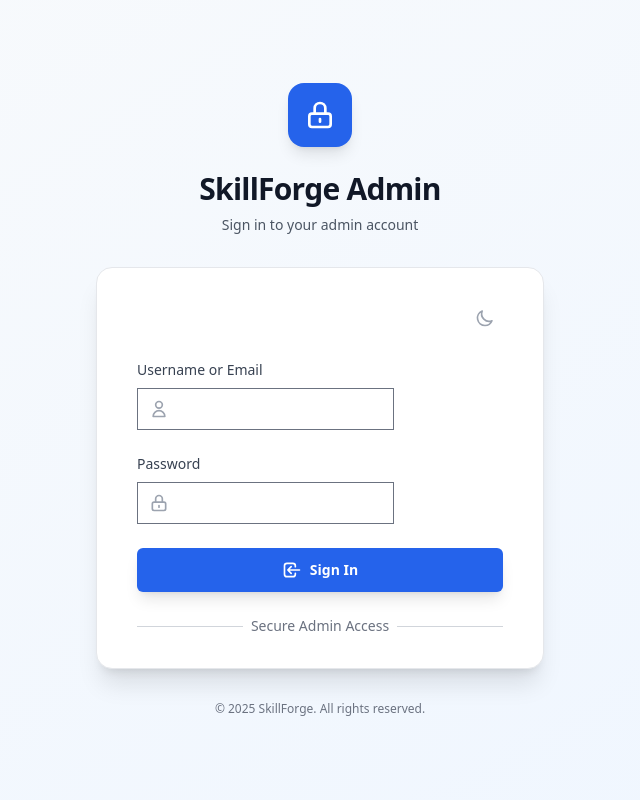
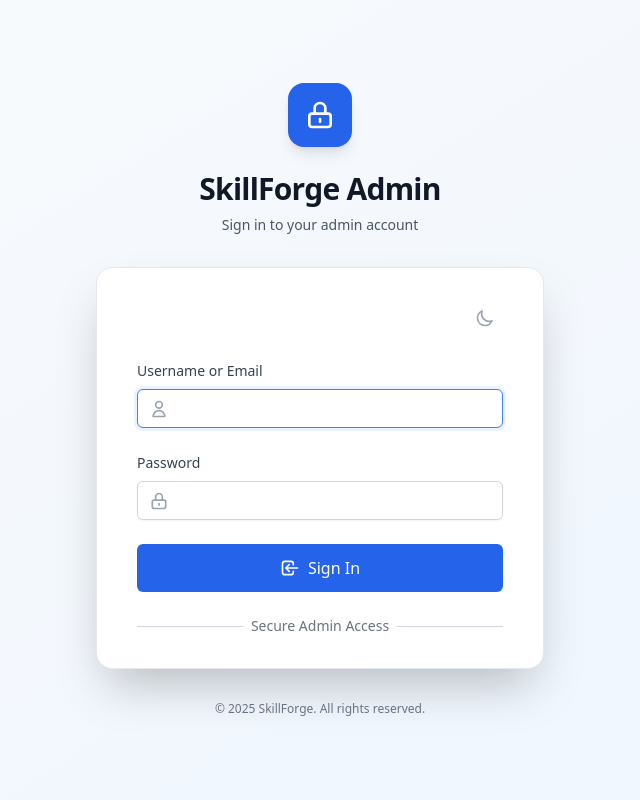
Before and after one commit to bugraahmetcaglar/skillforge, a Django app: template templates/admin/login.html in a window 1280 px wide. Shown: the whole page, without its empty margins (320-960 px from the left). Run offline with Django 4.2, Linux system fonts and the light colour scheme; the template is opened without the code that fills it: most values are stand-ins (such as "Sample title", 1, 10 or a date in 2020); form fields are guessed from the names that the template uses; style sheets or scripts are compiled from the project's sources; some libraries are stand-ins or nearby versions.

Commit message:
admin templates

```diff
--- a/templates/admin/login.html
+++ b/templates/admin/login.html
@@ -7,7 +7,179 @@
     <title>{% block title %}{{ title }} | {{ site_title|default:'SkillForge Admin' }}{% endblock %}</title>
 
     <!-- Tailwind CSS -->
-    <link href="{% static 'admin/css/admin.css' %}" rel="stylesheet">
+    <script src="https://cdn.tailwindcss.com"></script>
+    <script>
+        tailwind.config = {
+            darkMode: 'class',
+            theme: {
+                extend: {
+                    colors: {
+                        primary: {
+                            50: '#eff6ff',
+                            100: '#dbeafe',
+                            200: '#bfdbfe',
+                            300: '#93c5fd',
+                            400: '#60a5fa',
+                            500: '#3b82f6',
+                            600: '#2563eb',
+                            700: '#1d4ed8',
+                            800: '#1e40af',
+                            900: '#1e3a8a',
+                        }
+                    }
+                }
+            }
+        }
+    </script>
+
+    <!-- Custom CSS for admin components -->
+    <style>
+        .admin-card {
+            background: white;
+            border-radius: 1rem;
+            box-shadow: 0 1px 3px 0 rgb(0 0 0 / 0.1), 0 1px 2px -1px rgb(0 0 0 / 0.1);
+            border: 1px solid rgb(229 231 235);
+        }
+        .dark .admin-card {
+            background: rgb(31 41 55);
+            border-color: rgb(75 85 99);
+        }
+        .btn-primary {
+            background: rgb(37 99 235);
+            color: white;
+            font-weight: 500;
+            padding: 0.75rem 1rem;
+            border-radius: 0.375rem;
+            transition: all 0.2s ease-in-out;
+            border: none;
+            cursor: pointer;
+            width: 100%;
+        }
+        .btn-primary:hover {
+            background: rgb(29 78 216);
+            transform: translateY(-1px);
+            box-shadow: 0 10px 15px -3px rgb(0 0 0 / 0.1), 0 4px 6px -4px rgb(0 0 0 / 0.1);
+        }
+        .form-input {
+            display: block;
+            width: 100%;
+            border-radius: 0.375rem;
+            border: 1px solid rgb(209 213 219);
+            background: white;
+            color: rgb(17 24 39);
+            box-shadow: 0 1px 2px 0 rgb(0 0 0 / 0.05);
+            font-size: 0.875rem;
+            padding: 0.5rem 0.75rem;
+        }
+        .form-input:focus {
+            outline: none;
+            border-color: rgb(59 130 246);
+            box-shadow: 0 0 0 3px rgb(59 130 246 / 0.1);
+        }
+        .dark .form-input {
+            background: rgb(55 65 81);
+            border-color: rgb(75 85 99);
+            color: white;
+        }
+        .dark .form-input:focus {
+            border-color: rgb(59 130 246);
+        }
+        .animate-fade-in {
+            animation: fadeIn 0.5s ease-in-out;
+        }
+        .animate-slide-in {
+            animation: slideIn 0.3s ease-out;
+        }
+        @keyframes fadeIn {
+            from { opacity: 0; }
+            to { opacity: 1; }
+        }
+        @keyframes slideIn {
+            from { transform: translateY(-10px); opacity: 0; }
+            to { transform: translateY(0); opacity: 1; }
+        }
+
+        /* Fix form positioning */
+        .login-container {
+            min-height: 100vh;
+            display: flex;
+            flex-direction: column;
+            justify-content: center;
+            padding: 3rem 1.5rem;
+        }
+
+        .login-form-wrapper {
+            margin: 2rem auto 0;
+            width: 100%;
+            max-width: 28rem;
+        }
+
+        .login-card {
+            padding: 2rem 1rem;
+            box-shadow: 0 25px 50px -12px rgb(0 0 0 / 0.25);
+        }
+
+        @media (min-width: 640px) {
+            .login-card {
+                border-radius: 1rem;
+                padding: 2rem 2.5rem;
+            }
+        }
+
+        .header-container {
+            margin: 0 auto;
+            width: 100%;
+            max-width: 28rem;
+        }
+
+        .logo-container {
+            display: flex;
+            justify-content: center;
+        }
+
+        .logo-icon {
+            width: 4rem;
+            height: 4rem;
+            background: rgb(37 99 235);
+            border-radius: 1rem;
+            display: flex;
+            align-items: center;
+            justify-content: center;
+            box-shadow: 0 10px 15px -3px rgb(0 0 0 / 0.1), 0 4px 6px -4px rgb(0 0 0 / 0.1);
+        }
+
+        .form-field {
+            margin-bottom: 1.5rem;
+        }
+
+        .form-label {
+            display: block;
+            font-size: 0.875rem;
+            font-weight: 500;
+            color: rgb(55 65 81);
+            margin-bottom: 0.5rem;
+        }
+
+        .dark .form-label {
+            color: rgb(209 213 219);
+        }
+
+        .input-wrapper {
+            position: relative;
+        }
+
+        .input-icon {
+            position: absolute;
+            top: 50%;
+            left: 0.75rem;
+            transform: translateY(-50%);
+            pointer-events: none;
+        }
+
+        .form-input.with-icon {
+            padding-left: 2.5rem;
+        }
+    </style>
 
     <!-- Google Fonts - Inter -->
     <link rel="preconnect" href="https://fonts.googleapis.com">
@@ -20,12 +192,12 @@
 
 <body class="h-full bg-gradient-to-br from-slate-50 to-blue-50 dark:from-slate-900 dark:to-slate-800 font-sans antialiased" x-data="{ darkMode: localStorage.getItem('darkMode') === 'true' }" x-init="$watch('darkMode', val => localStorage.setItem('darkMode', val))" :class="{ 'dark': darkMode }">
 
-    <div class="min-h-full flex flex-col justify-center py-12 sm:px-6 lg:px-8">
+    <div class="login-container">
         <!-- Header -->
-        <div class="sm:mx-auto sm:w-full sm:max-w-md">
+        <div class="header-container">
             <!-- Logo/Icon -->
-            <div class="flex justify-center">
-                <div class="w-16 h-16 bg-primary-600 rounded-2xl flex items-center justify-center shadow-lg">
+            <div class="logo-container">
+                <div class="logo-icon">
                     <svg class="w-8 h-8 text-white" fill="none" stroke="currentColor" viewBox="0 0 24 24">
                         <path stroke-linecap="round" stroke-linejoin="round" stroke-width="2" d="M12 15v2m-6 4h12a2 2 0 002-2v-6a2 2 0 00-2-2H6a2 2 0 00-2 2v6a2 2 0 002 2zm10-10V7a4 4 0 00-8 0v4h8z"></path>
                     </svg>
@@ -42,8 +214,8 @@
         </div>
 
         <!-- Login Form -->
-        <div class="mt-8 sm:mx-auto sm:w-full sm:max-w-md">
-            <div class="admin-card py-8 px-4 shadow-xl sm:rounded-2xl sm:px-10 animate-fade-in">
+        <div class="login-form-wrapper">
+            <div class="admin-card login-card animate-fade-in">
                 <!-- Dark Mode Toggle -->
                 <div class="flex justify-end mb-6">
                     <button @click="darkMode = !darkMode"
@@ -57,12 +229,12 @@
                     </button>
                 </div>
 
-                <form method="post" action="{% url 'admin:login' %}" class="space-y-6">
+                <form method="post" action="{% url 'admin:login' %}">
                     {% csrf_token %}
 
                     <!-- Error Messages -->
                     {% if form.errors %}
-                    <div class="rounded-md bg-red-50 dark:bg-red-900/50 p-4 animate-slide-in">
+                    <div class="rounded-md bg-red-50 dark:bg-red-900/50 p-4 animate-slide-in mb-6">
                         <div class="flex">
                             <div class="flex-shrink-0">
                                 <svg class="h-5 w-5 text-red-400" viewBox="0 0 20 20" fill="currentColor">
@@ -82,13 +254,17 @@
                     {% endif %}
 
                     <!-- Username Field -->
-                    <div>
-                        <label for="{{ form.username.id_for_label }}" class="block text-sm font-medium text-gray-700 dark:text-gray-300 mb-2">
+                    <div class="form-field">
+                        <label for="id_username" class="form-label">
                             Username or Email
                         </label>
-                        <div class="relative">
-                            {{ form.username }}
-                            <div class="absolute inset-y-0 left-0 pl-3 flex items-center pointer-events-none">
+                        <div class="input-wrapper">
+                            <input type="text"
+                                   name="username"
+                                   id="id_username"
+                                   class="form-input with-icon"
+                                   required>
+                            <div class="input-icon">
                                 <svg class="h-5 w-5 text-gray-400" fill="none" stroke="currentColor" viewBox="0 0 24 24">
                                     <path stroke-linecap="round" stroke-linejoin="round" stroke-width="2" d="M16 7a4 4 0 11-8 0 4 4 0 018 0zM12 14a7 7 0 00-7 7h14a7 7 0 00-7-7z"></path>
                                 </svg>
@@ -97,13 +273,17 @@
                     </div>
 
                     <!-- Password Field -->
-                    <div>
-                        <label for="{{ form.password.id_for_label }}" class="block text-sm font-medium text-gray-700 dark:text-gray-300 mb-2">
+                    <div class="form-field">
+                        <label for="id_password" class="form-label">
                             Password
                         </label>
-                        <div class="relative">
-                            {{ form.password }}
-                            <div class="absolute inset-y-0 left-0 pl-3 flex items-center pointer-events-none">
+                        <div class="input-wrapper">
+                            <input type="password"
+                                   name="password"
+                                   id="id_password"
+                                   class="form-input with-icon"
+                                   required>
+                            <div class="input-icon">
                                 <svg class="h-5 w-5 text-gray-400" fill="none" stroke="currentColor" viewBox="0 0 24 24">
                                     <path stroke-linecap="round" stroke-linejoin="round" stroke-width="2" d="M12 15v2m-6 4h12a2 2 0 002-2v-6a2 2 0 00-2-2H6a2 2 0 00-2 2v6a2 2 0 002 2zm10-10V7a4 4 0 00-8 0v4h8z"></path>
                                 </svg>
@@ -115,8 +295,8 @@
                     <input type="hidden" name="next" value="{{ next }}">
 
                     <!-- Submit Button -->
-                    <div>
-                        <button type="submit" class="w-full btn-primary py-3 text-sm font-semibold shadow-lg hover:shadow-xl transform hover:-translate-y-0.5 transition duration-200">
+                    <div class="form-field">
+                        <button type="submit" class="btn-primary">
                             <span class="flex items-center justify-center">
                                 <svg class="w-5 h-5 mr-2" fill="none" stroke="currentColor" viewBox="0 0 24 24">
                                     <path stroke-linecap="round" stroke-linejoin="round" stroke-width="2" d="M11 16l-4-4m0 0l4-4m-4 4h14m-5 4v1a3 3 0 01-3 3H6a3 3 0 01-3-3V7a3 3 0 013-3h7a3 3 0 013 3v1"></path>
@@ -134,7 +314,7 @@
                             <div class="w-full border-t border-gray-300 dark:border-gray-600"></div>
                         </div>
                         <div class="relative flex justify-center text-sm">
-                            <span class="px-2 bg-white dark:bg-admin-card-dark text-gray-500 dark:text-gray-400">
+                            <span class="px-2 bg-white dark:bg-gray-800 text-gray-500 dark:text-gray-400">
                                 Secure Admin Access
                             </span>
                         </div>
@@ -155,7 +335,7 @@
     <!-- Auto-focus on username field -->
     <script>
         document.addEventListener('DOMContentLoaded', function() {
-            const usernameField = document.getElementById('{{ form.username.id_for_label }}');
+            const usernameField = document.getElementById('id_username');
             if (usernameField) {
                 usernameField.focus();
             }
@@ -163,3 +343,4 @@
     </script>
 </body>
 </html>
+<html lang="en" class="h-full">
```
Also changed, not shown: templates/admin/dashboard/index.html (added).
